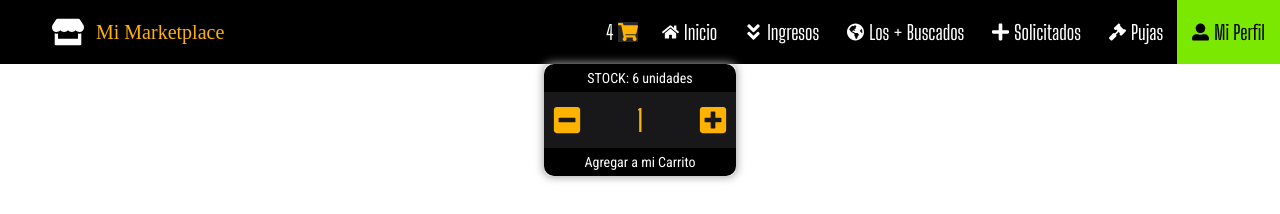
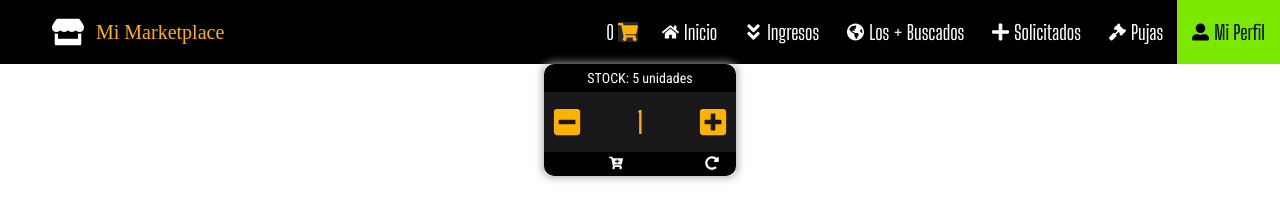
Before and after one commit to niconsm16/figuras-NicolasMachicadoMiranda, a React (Create React App) app: page / in a window 1280 px wide. Shown: the top 214 px of the page. Built offline with nearby package versions, Linux system fonts and the light colour scheme; a web font is replaced by a local one.

Commit message:
carrito funcional con itemnomelacontainer

```diff
--- a/src/App.js
+++ b/src/App.js
@@ -1,16 +1,22 @@
-import React from 'react';
+import React, { useState } from 'react';
 import './App.css';
 import NavBar from './components/NavBar';
-import ItemListContainer from "./components/ItemListContainer"
-
+import { ItemListContainer } from "./components/ItemListContainer"
 
 const greetingWelcome = 'Aquí está el catálogo joven'
 
 function App() {
+
+  let [cartCount, setCartCount] = useState(0)
+
+  let valor = (cartNumber) => {
+    setCartCount(cartCount = cartNumber)
+  }
+
   return (
     <>
-      <NavBar />
-      <ItemListContainer greeting={greetingWelcome} medida="60%" />
+      <NavBar a={(cartCount)} />
+      <ItemListContainer greeting={greetingWelcome} medida="60%" devolution={valor} />
     </>
   );
 }
--- a/src/components/CartWidget.js
+++ b/src/components/CartWidget.js
@@ -1,10 +1,13 @@
 import React from "react"
 import { FaShoppingCart } from "react-icons/fa"
 
-export const CartWidget = () => {
+
+
+export const CartWidget = ({ b }) => {
+
     return (
         <>
-            <span className=" rounded-full px-1">4</span>
+            <span className=" rounded-full px-1">{b}</span>
             < FaShoppingCart className="fill-amarillo hover:bg-black hover:fill-[#7ae800] mr-2.5 bg-zinc-800 cursor-pointer ease-in duration-300" />
         </>
     )
--- a/src/components/ItemCount.js
+++ b/src/components/ItemCount.js
@@ -1,19 +1,22 @@
 import React, { useState } from "react";
-import { FaPlusSquare, FaMinusSquare } from "react-icons/fa"
-import { Product, Units, AddCart } from './Strings';
-
+import { FaPlusSquare, FaMinusSquare, FaRedoAlt, FaCartPlus } from "react-icons/fa";
+import { Product, Units } from './Strings';
 
 
 const ItemCount = (props) => {
 
-    let [count, setCount] = useState(props.initial)
-    let [inStock, setStock] = useState(props.stock)
+
+    let [count, setCount] = useState(props.initial) // Contador temporal de mercadería para el carrito
+    let [showStock, setStock] = useState(props.stock - 1) // Mostrador de stock
+    let [realStock, setRealStock] = useState(props.stock) // Inventario real de stock
+
+    // Interacción dentro del cuadro interactivo (botones de selección de cantidad de productos)
 
     function sumaItem() {
-        if (count === props.stock) { return }
+        if ((count === realStock) || (realStock === 0)) { return }
         else {
             setCount(count + 1)
-            setStock(inStock - 1)
+            setStock(showStock - 1)
         }
     }
 
@@ -21,25 +24,49 @@ const ItemCount = (props) => {
         if (count === 1) { return }
         else {
             setCount(count - 1)
-            setStock(inStock + 1)
+            setStock(showStock + 1)
         }
     }
 
+    // Interacción con los elementos finales, como ser el carrito en sí, inventario real
+
+    const addToCart = () => {
+        if ((count > 0) && (realStock >= 1) && (showStock >= 0)) {
+            props.onAdd(count)
+            setRealStock(realStock -= count)
+            setStock(showStock -= 1)
+            setCount(1)
+            realStock === 0 && setStock(showStock = 0)
+            console.log('Quedan en stock real: ' + realStock) // Muestreo Inventario Real
+            console.log('Se mostrará en el contador de stock: ' + showStock) // Muestreo Inventario en pantalla
+        }
+    }
+
+    const resetProduct = () => {
+        if (realStock === props.stock) {
+            return
+        } else {
+            props.onAdd(-(props.stock - realStock)) // Devuelvo la diferencia de stock en negativo para restaurar valores del carrito en origen
+            setCount(count = props.initial) // Reinicio el contador al valor heredado del padre (prop)
+            setStock(showStock = props.stock - 1) // Ajusto el mostrador de inventario
+            setRealStock(realStock = props.stock) // Reinicio la cantidad real de inventario al heredado del padre (prop)
+        }
+    }
 
     return (
         <div className="flex flex-col w-48 h-28 bg-white rounded-lg shadow-boxes font-ptsans m-auto">
-            <div className="w-full h-2/5 bg-black text-white text-center text-sm py-1 font-roboto rounded-supboxes antialiased"> {Product}{inStock}{Units}</div>
+            <div className="w-full h-2/5 bg-black text-white text-center text-sm py-1 font-roboto rounded-supboxes antialiased">{Product}{showStock}{Units}</div>
             <div className="flex w-full h-full bg-zinc-900 justify-between text-amarillo items-center text-3xl px-2">
                 <button onClick={restaItem} className="hover:drop-shadow-[0_0px_5px_orange] transition duration-500"><FaMinusSquare /></button>
                 <span>{count}</span>
                 <button onClick={sumaItem} className="hover:drop-shadow-[0_0px_5px_orange] transition duration-500"><FaPlusSquare /></button>
             </div>
-            <div onClick={() => { props.onAdd(count) }} className="cursor-pointer w-full h-2/5 bg-black text-white text-center text-sm py-1 font-roboto rounded-infboxes hover:bg-amarillo hover:text-black hover:font-bold transition ease-in">{AddCart}</div>
+            <div className="flex cursor-pointer w-full h-2/5 bg-black rounded-infboxes">
+                <div onClick={addToCart} title="Agregar al Carrito" className="flex w-3/4 justify-center text-white rounded-[0_0_0_10px] text-center text-sm py-1 font-roboto hover:text-black hover:bg-amarillo hover:font-bold transition ease-in"><FaCartPlus /></div>
+                <div onClick={resetProduct} title="Reiniciar producto" className="flex w-1/4 justify-center text-white rounded-[0_0_10px_0] text-center text-sm py-1 font-roboto hover:text-black hover:bg-amarillo hover:font-bold transition ease-in"><FaRedoAlt /></div>
+            </div>
         </div>
     )
-
-
-
 }
 
 export default ItemCount
--- a/src/components/ItemListContainer.js
+++ b/src/components/ItemListContainer.js
@@ -1,16 +1,28 @@
-import React from 'react';
+import React, { useState, useEffect } from 'react';
 import ItemCount from './ItemCount';
 
-let centrado = {
-    margin: 'auto',
-}
-
-let initial = 1
-let stock = 6
-const addToCart = (count) => { console.log(`${count} productos Agregados`) }
 
 
-const ItemListContainer = ({ greeting, medida }) => {
+export const ItemListContainer = ({ greeting, medida, devolution }) => {
+
+    let initial = 1
+    let stock = 6
+    let centrado = { margin: 'auto' }
+
+
+    let [cartNumber, setCartNumber] = useState(0) // Cantidad de valores el el carrito
+
+    const addToCart = (count) => {
+        setCartNumber(cartNumber = cartNumber + count)
+        count < 0 ? console.log(`${-count} productos eliminados`) : console.log(`${count} productos Agregados`); // Resolución al Desafío
+        console.log(`${cartNumber} productos en el Carrito`) // Carrito
+    }
+
+    useEffect(() => {
+        devolution(cartNumber)
+    }, [cartNumber, devolution])
+
+
     return (
         <>
             <ItemCount stock={stock} initial={initial} onAdd={addToCart} />
@@ -19,5 +31,3 @@ const ItemListContainer = ({ greeting, medida }) => {
         </>
     )
 }
-
-export default ItemListContainer
--- a/src/components/NavBar.js
+++ b/src/components/NavBar.js
@@ -4,7 +4,7 @@ import { FaStore, FaHome, FaGavel, FaGlobeAmericas, FaAngleDoubleDown, FaUserAlt
 import * as Menu from "./Strings";
 import { CartWidget } from "./CartWidget";
 
-const NavBar = () => {
+const NavBar = ({ a }) => {
     return (
         <Styled.MenuContainer className="w-full text-xl">
             <Styled.MenuWrapper className="flex w-full pl-10 h-16 bg-black top-0 text-white">
@@ -14,7 +14,7 @@ const NavBar = () => {
                 </Styled.MenuLogo>
                 <Styled.Menu className="flex w-full items-center justify-end antialised font-ptsans font-medium">
                     <Styled.MenuLI className="flex h-full items-center">
-                        <CartWidget />
+                        <CartWidget b={a} />
                         <Styled.MenuA>
                             <FaHome style={{ paddingRight: 3, marginRight: 2 }} />
                             {Menu.Home}
--- a/src/components/Strings.js
+++ b/src/components/Strings.js
@@ -7,4 +7,3 @@ export const Pujas = 'Pujas'
 export const Profile = 'Mi Perfil'
 export const Product = 'STOCK: '
 export const Units = ' unidades'
-export const AddCart = 'Agregar a mi Carrito'
```
